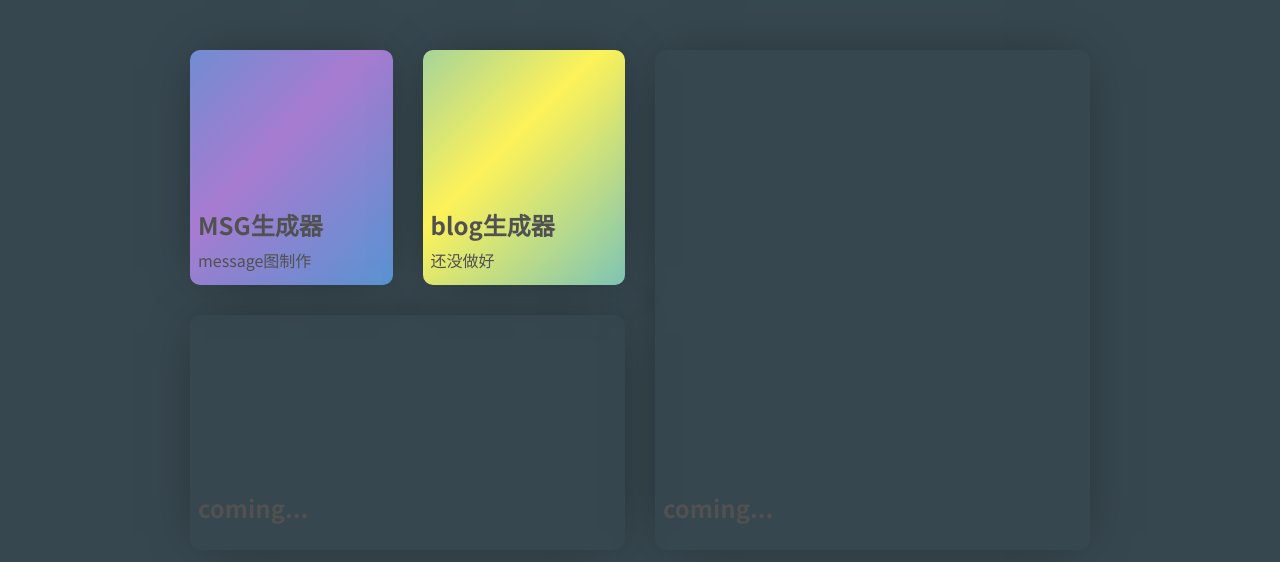
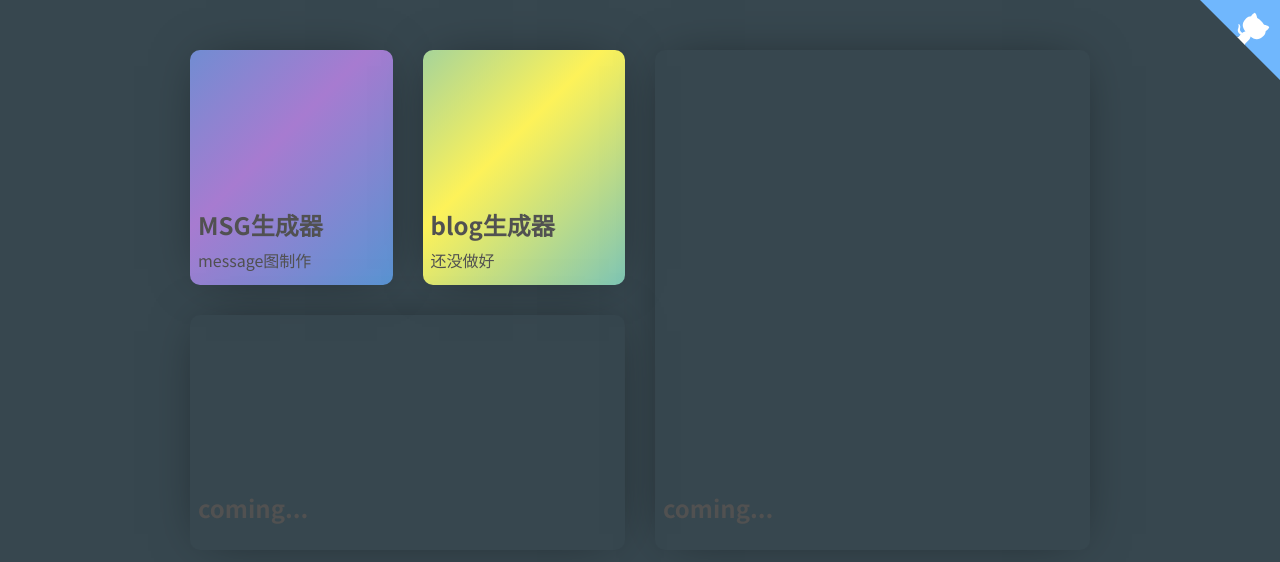
Before and after one commit to JuzLEthE/sakamichi-generator, a Vue app: page / in a window 1280 px wide. Shown: the top 562 px of the page. Built offline with nearby package versions, Linux system fonts and the light colour scheme.

Commit message:
增加github角标

```diff
--- a/src/App.vue
+++ b/src/App.vue
@@ -1,6 +1,28 @@
 <template>
   <div id="app">
-    <router-view class="view app-view"></router-view>
+    <a href="https://github.com/JuzLEthE/sakamichi-generator" class="github-corner" aria-label="View source on GitHub">
+      <svg
+        width="80"
+        height="80"
+        viewBox="0 0 250 250"
+        style="fill:#70B7FD; color:#fff; position: absolute; top: 0; border: 0; right: 0;"
+        aria-hidden="true"
+      >
+        <path d="M0,0 L115,115 L130,115 L142,142 L250,250 L250,0 Z" />
+        <path
+          d="M128.3,109.0 C113.8,99.7 119.0,89.6 119.0,89.6 C122.0,82.7 120.5,78.6 120.5,78.6 C119.2,72.0 123.4,76.3 123.4,76.3 C127.3,80.9 125.5,87.3 125.5,87.3 C122.9,97.6 130.6,101.9 134.4,103.2"
+          fill="currentColor"
+          style="transform-origin: 130px 106px;"
+          class="octo-arm"
+        />
+        <path
+          d="M115.0,115.0 C114.9,115.1 118.7,116.5 119.8,115.4 L133.7,101.6 C136.9,99.2 139.9,98.4 142.2,98.6 C133.8,88.0 127.5,74.4 143.8,58.0 C148.5,53.4 154.0,51.2 159.7,51.0 C160.3,49.4 163.2,43.6 171.4,40.1 C171.4,40.1 176.1,42.5 178.8,56.2 C183.1,58.6 187.2,61.8 190.9,65.4 C194.5,69.0 197.7,73.2 200.1,77.6 C213.8,80.2 216.3,84.9 216.3,84.9 C212.7,93.1 206.9,96.0 205.4,96.6 C205.1,102.4 203.0,107.8 198.3,112.5 C181.9,128.9 168.3,122.5 157.7,114.1 C157.9,116.9 156.7,120.9 152.7,124.9 L141.0,136.5 C139.8,137.7 141.6,141.9 141.8,141.8 Z"
+          fill="currentColor"
+          class="octo-body"
+        />
+      </svg>
+    </a>
+    <router-view></router-view>
   </div>
 </template>
 
@@ -8,17 +30,4 @@
 body {
   background: #37474f;
 }
-.app-view {
-  width: 100%;
-  position: absolute;
-}
-.fade-enter-active,
-.fade-leave-active {
-  transition: opacity 0.3s ease;
-}
-
-.fade-enter-from,
-.fade-leave-to {
-  opacity: 0;
-}
 </style>
```
Also changed, not shown: src/assets/css/github.css (added, +25 -0 lines).
